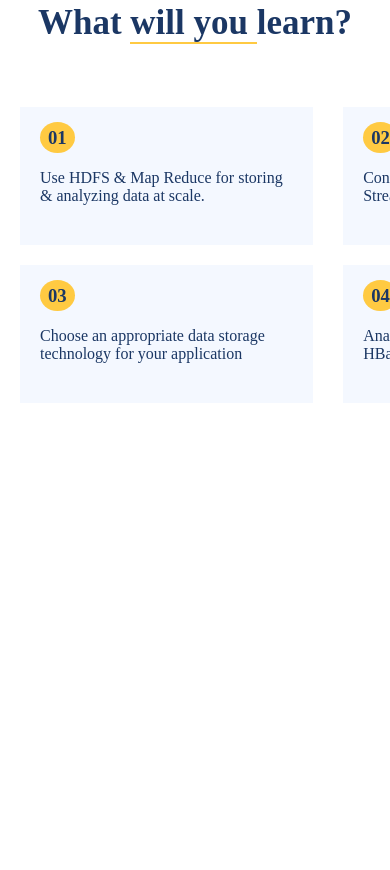
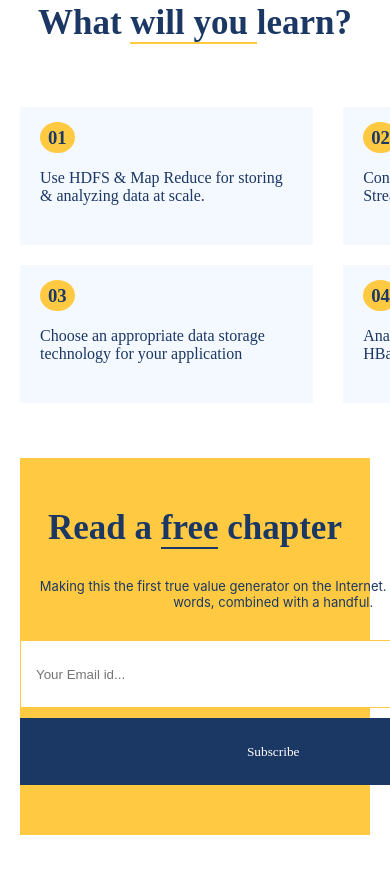
Before and after one commit to grfatima/website, a plain HTML site: page index.html in a window 390 px wide. Shown: the part 2374-3244 px from the top of the page. Before the commit the page ends 2832 px from the top, so only its background shows below. Drawn offline with Linux system fonts and the light colour scheme; a web font is replaced by a local one.

Commit message:
completed

```diff
--- a/css/responsive.css
+++ b/css/responsive.css
@@ -550,4 +550,10 @@
     margin: 20px 0;
     color: #1b3764;
   }
+
+  .inputButton button {
+    width: 60vh;
+    height: 8vh;
+    margin-top: 10px;
+  }
 }
--- a/css/style.css
+++ b/css/style.css
@@ -461,3 +461,42 @@ nav {
 .sekil img {
   width: 80%;
 }
+
+.backgroundColor {
+  padding: 50px 0;
+  text-align: center;
+  background-color: #ffca42;
+  margin-bottom: 10%;
+
+  h2 {
+    font-size: 35px;
+    color: #1b3764;
+    font-family: cardo;
+  }
+
+  p {
+    width: 60vh;
+    color: #1b3764;
+    margin: 30px auto;
+    font-size: 13px;
+    font-family: inter;
+  }
+}
+
+.inputButton {
+  input {
+    width: 60vh;
+    height: 8vh;
+    padding: 0 15px;
+    border: #ffca42 1px solid;
+  }
+
+  button {
+    color: white;
+    cursor: pointer;
+    padding: 17px 35px;
+    font-family: cardo;
+    border: #1b3764 1px solid;
+    background-color: #1b3764;
+  }
+}
--- a/index.html
+++ b/index.html
@@ -342,8 +342,23 @@
 
     <section>
       <div class="container">
+        <div class="backgroundColor">
+          <h2>
+            Read a
+            <span style="border-bottom: 2px solid #1b3764">free</span> chapter
+          </h2>
+          <p>
+            Making this the first true value generator on the Internet. It of
+            over 200 Latin words, combined with a handful.
+          </p>
 
-
+          <div class="inputButton">
+            <input id="input" type="email" placeholder="Your Email id..." />
+            <button id="btn" type="submit" aria-placeholder="Subscribe">
+              Subscribe
+            </button>
+          </div>
+        </div>
       </div>
     </section>
 
--- a/js/app.js
+++ b/js/app.js
@@ -1,7 +1,29 @@
 const buttons = document.querySelectorAll(".button0");
+const input = document.querySelector("#input");
+const btn = document.querySelector("#btn");
 
 buttons.forEach((button) => {
   button.addEventListener("click", () => {
     alert("Successful");
   });
 });
+
+btn.addEventListener("click", () => {
+  const email = input.value;
+
+  if (
+    !email.includes("@") ||
+    !email.includes(".") ||
+    email.indexOf("@") === 0 ||
+    email.endsWith("@") ||
+    email.endsWith(".")
+  ) {
+    alert("Zehmet olmasa duzgun e-mail daxil edin!");
+    input.focus();
+    input.value = "";
+  } else {
+    alert("E-mail qebul olundu: " + email);
+    input.value = "";
+    input.focus();
+  }
+});
```
